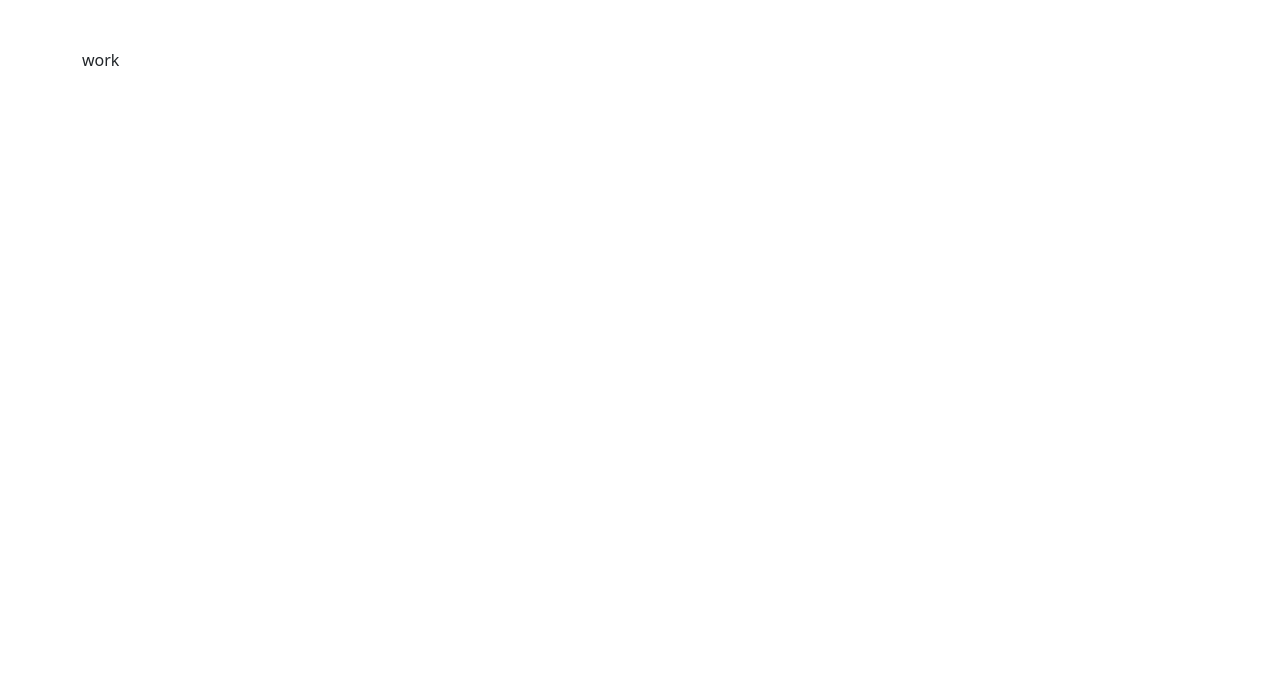
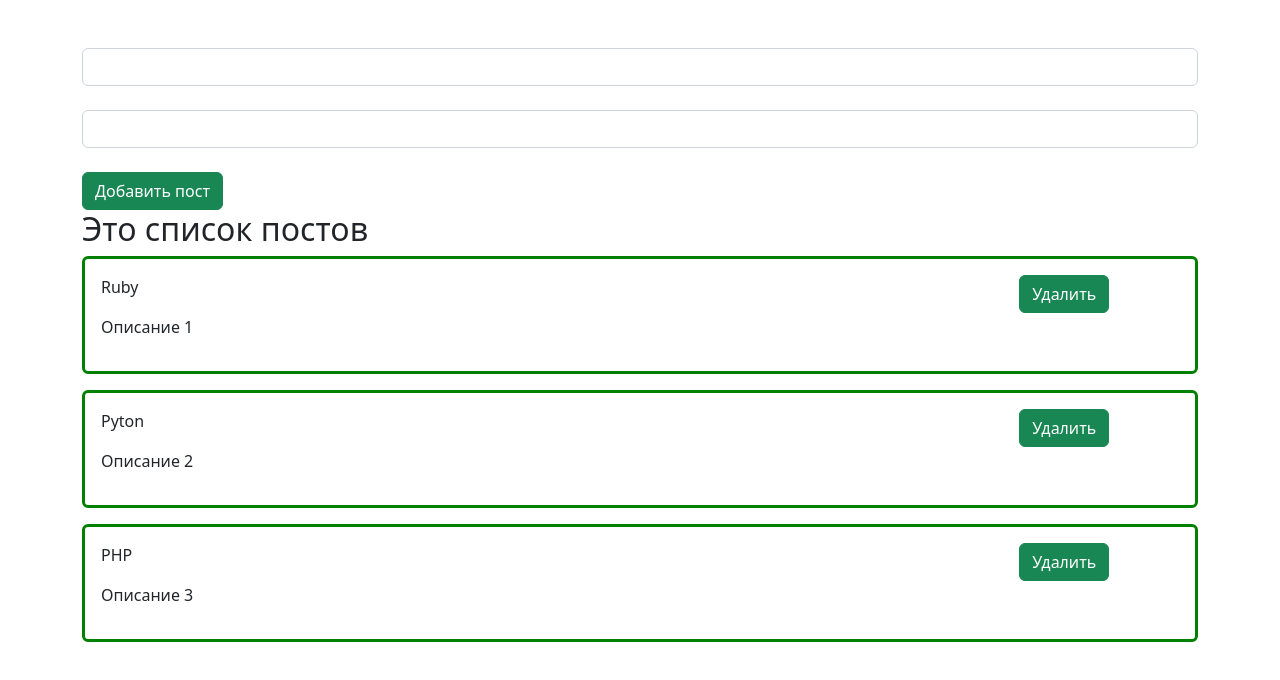
Before and after one commit to maxgrigoriew/react-course, a React (Create React App) app: page / in a window 1280 px wide. Shown: the top 680 px of the page. Built offline with nearby package versions, Linux system fonts and the light colour scheme.

Commit message:
add form, postList, Button

```diff
--- a/src/App.js
+++ b/src/App.js
@@ -1,46 +1,42 @@
-import { useMemo, useState } from 'react';
+import { useMemo, useState } from "react"
+import Form from './components/Form'
+import Input from "./components/Input"
+import PostList from './components/PostList'
 
 function App() {
   const [posts, setPosts] = useState([
-    { id: 1, title: 'Javascript', body: 'frontend' },
-    { id: 2, title: 'PhP', body: 'backend' },
-    { id: 3, title: 'Ruby', body: 'backend' },
+    {
+      title: 'Ruby',
+      body: 'Описание 1',
+      id: 1
+    },
+    {
+      title: 'Pyton',
+      body: 'Описание 2',
+      id: 2
+    },
+    {
+      title: 'PHP',
+      body: 'Описание 3',
+      id: 3
+    }
   ])
-  const [filter, setFilter] = useState({
-    query: '',
-    sort: ''
-  })
 
-  // sort posts and caesh
-  const sortedPosts = useMemo(() => {
-    if (filter.sort !== '') {
-      return [...posts].sort((a, b) => a[filter.sort].localeCompare(b[filter.sort]))
-    }
-    return posts
-  }, [filter.sort, posts])
+  const [input, setInput] = useState("")
 
-  // add post
-  const createPost = (newPost) => {
-    setPosts([newPost, ...posts,])
-  }
-
-  // remove post
   const removePost = (post) => {
     setPosts(posts.filter((p) => p.id !== post.id))
   }
 
-  const searchedAndSortedPosts = useMemo(() => {
-    return sortedPosts.filter((item) => item.title.toLowerCase().includes(filter.query.toLowerCase())
-      || item.body.toLowerCase().includes(filter.query.toLowerCase())
-    )
-  }, [filter.query, sortedPosts])
-
+  const addPost = (post) => {
+    setPosts([...posts, post])
+  }
   return (
-    <div className='container pt-5'>
-      work
-     </div>
-
-  );
+    <div className="container pt-5">
+      <Form add={addPost}/>
+      <PostList posts={posts} title={"Это список постов"} remove={removePost}/>
+    </div>
+  )
 }
 
-export default App;
+export default App
--- /dev/null
+++ b/src/components/Button.jsx
@@ -0,0 +1,7 @@
+import React from 'react'
+
+export default function Button({children, ...props}) {
+  return (
+    <button {...props} className="btn btn-success">{children}</button>
+  )
+}
--- /dev/null
+++ b/src/components/Form.jsx
@@ -0,0 +1,31 @@
+import React, {useState} from 'react'
+import Button from './Button'
+import Input from './Input'
+
+export default function Form({add}) {
+  const [post, setPost] = useState({
+    title: '',
+    body: ''
+  })
+  const addPost = (e) => {
+    e.preventDefault()
+    const newPost = {
+      id: Date.now(),
+      title: post.title,
+      body: post.body,
+    }
+    add(newPost)
+    setPost({
+      title: '',
+      body: ''
+    })
+
+  }
+  return (
+    <form>
+      <Input value={post.title} onChange={e => setPost({title: e.target.value})}/>
+      <Input value={post.body} onChange={e => setPost({body: e.target.value})}/>
+      <Button onClick={addPost}>Добавить пост</Button>
+    </form>
+  )
+}
--- /dev/null
+++ b/src/components/Input.jsx
@@ -0,0 +1,7 @@
+import React from 'react'
+
+export default function Input({value, onChange}) {
+  return (
+    <input type="text" className='form-control mb-4' value={value} onChange={onChange}/>
+  )
+}
--- /dev/null
+++ b/src/components/PostItem.jsx
@@ -0,0 +1,18 @@
+import React from "react"
+import Button from './Button'
+
+export default function PostItem({post, remove}) {
+  return (
+    <div className="card p-3 mb-3" style={{border: '3px solid green'}}>
+      <div className="row">
+        <div className="col-10">
+          <p>{post.title}</p>
+          <p>{post.body}</p>
+        </div>
+        <div className="col">
+          <Button className="btn btn-danger" onClick={() => remove(post)}>Удалить</Button>
+        </div>
+      </div>
+    </div>
+  )
+}
--- /dev/null
+++ b/src/components/PostList.jsx
@@ -0,0 +1,14 @@
+import React from 'react'
+import PostItem from './PostItem'
+
+export default function PostList({posts, title, remove}) {
+  return (
+    <div>
+      <h2>{title}</h2>
+      {posts.map((post) =>
+        <PostItem post={post} key={post.id} remove={remove}/>
+      )
+      }
+    </div>
+  )
+}
```
Also changed, not shown: src/components/Modal.jsx (added, +31 -0 lines), src/hooks/useInput.js (added), 1 other file (tests, documents, lock files or other folders).
